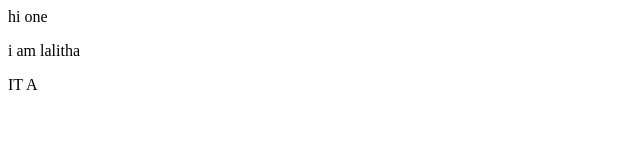
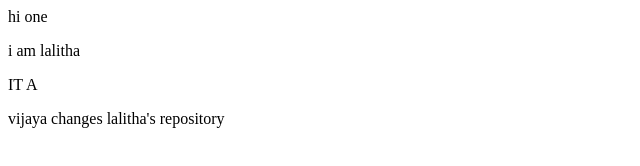
Before and after one commit to lalithagudivada/gitclone, a plain HTML site: page index.html in a window 1280 px wide. Shown: the whole page, without its empty margins (0-640 px from the left). Drawn offline with Linux system fonts and the light colour scheme.

Commit message:
collaborate

```diff
--- a/index.html
+++ b/index.html
@@ -11,5 +11,6 @@
     <h>one</h>
     <p>i am lalitha</p>
     <p>IT A<p>
+        <h>vijaya changes lalitha's repository</h>
 </body>
 </html>
```
